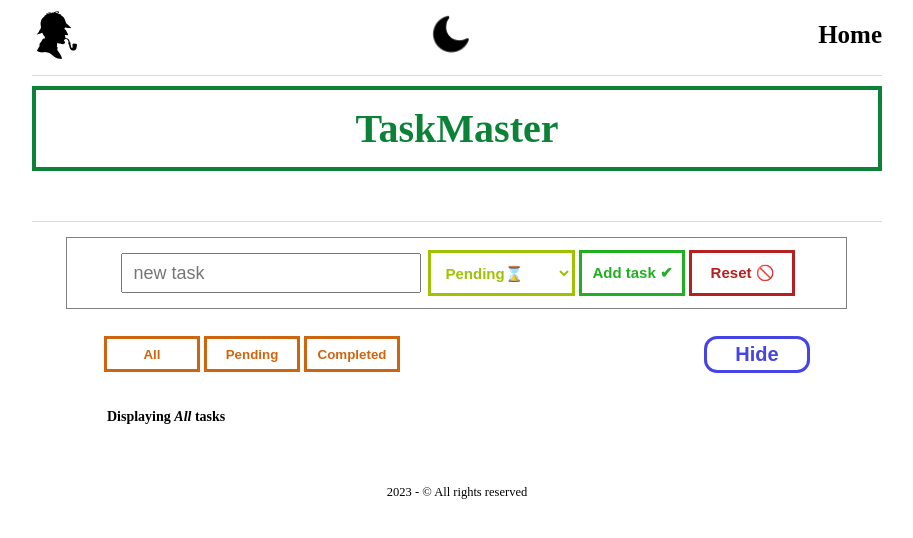
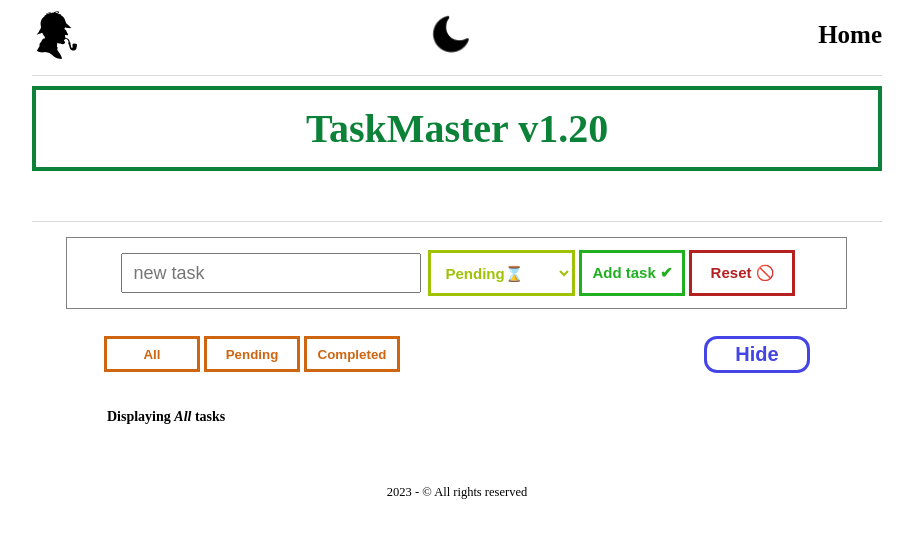
Before and after one commit to RubenSH51/taskmaster, a React (Create React App) app: page / in a window 1280 px wide. Shown: the top 538 px of the page, without its empty margins (183-1096 px from the left). Built offline with nearby package versions, Linux system fonts and the light colour scheme.

Commit message:
Agregada versión en el header

```diff
--- a/src/App.js
+++ b/src/App.js
@@ -54,7 +54,10 @@ export const App = () => {
   }
 
   const version = 'v1.20'
-  window.onload = () => {console.log(version)}
+  window.onload = () => {
+
+    console.log(version)
+  }
 
 
 
@@ -62,7 +65,7 @@ export const App = () => {
 
       // <div className="App" >
       <div className={`App ${modoOscuro ? 'modo-oscuro' : 'modo-claro'}`}>
-        <Header modoOscuro={modoOscuro} onModoOscuroChange={handleModoOscuroChange} />
+        <Header modoOscuro={modoOscuro} onModoOscuroChange={handleModoOscuroChange} version={version}/>
 
         {/* <Header /> */}
         <AddTask  tasks={tasks} setTasks={setTasks}/>
--- a/src/components/Header.js
+++ b/src/components/Header.js
@@ -7,7 +7,7 @@ import Sun2 from "../assets/sun2.png"
 import "./header.css"
 import React from "react";
 
-export const Header = () => {
+export const Header = ({version}) => {
 
   //const lightDarkMode = document.querySelector('.lightDarkMode');
 
@@ -57,7 +57,7 @@ export const Header = () => {
 
           <h2>Home</h2>
         </div>
-        <h1>TaskMaster</h1>
+        <h1>TaskMaster <span>{version}</span></h1>
     </header>
 
   )
```
